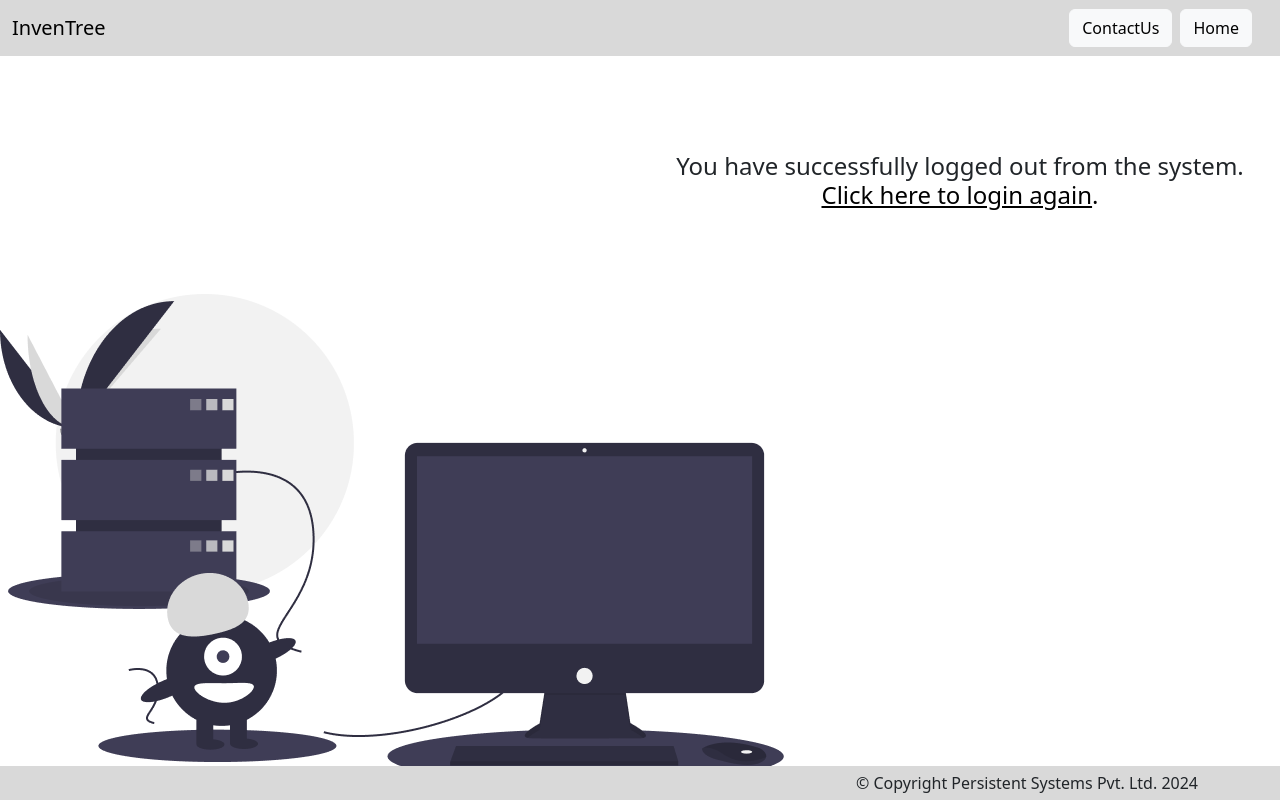
After one commit to OmkarBansode07/omkar_bansode, a Flask app: page /logout in a window 1280 px wide. The commit adds this page. Run offline with Flask 3, Linux system fonts and the light colour scheme; a user stored in the database is signed in; some libraries are stand-ins or nearby versions.

Commit message:
Add new product, add existing product done

```diff
--- a/app.py
+++ b/app.py
@@ -16,26 +16,28 @@ mysql = MySQL(app)
 #Welcome Page
 @app.route('/')
 def welcome():
+  #time.sleep(1)
   return render_template("welcome.html")
 
 #ContactUs Page
 @app.route('/contactus',methods=['GET','POST'] )
 def contactus():
+  #time.sleep(1)
   return render_template("contactus.html")
 
-# Index Page for test
-@app.route('/index', methods=['GET','POST'] )
-def index():
-  if len(session) == 0:
-    return render_template("login.html")
-  else:
-    return render_template("index.html", username = session["username"])
+# # Index Page for test
+# @app.route('/index', methods=['GET','POST'] )
+# def index():
+
+#   if len(session) == 0:
+#     return render_template("login.html")
+#   else:
+#     return render_template("index.html", username = session["username"])
 
 #Login Page for Application
 @app.route('/login', methods=['GET','POST'])
 def login():
-  msg = ''
-
+  #time.sleep(1)
   record = ""
   print(session)
 
@@ -52,12 +54,9 @@ def login():
     cur.execute('select * from users where user_username =%s and user_password = %s',(username, password,))
     record = cur.fetchone()
     print("LOG: record user-m:Post:", record)
-    if record:
+    if record :
         print("LOG: record user:", record)
         #Session start
-
-
-
         session['loggedin'] = True
         session["username"] = username
         cur = mysql.connection.cursor()
@@ -153,23 +152,32 @@ def add_new_product():
     mysql.connection.commit()
     cur.close()
     flash("Added")
-    return render_template(dashboard)
+    return render_template('dashboard.html')
 
 #update new product
 @app.route('/update_product',methods=['GET','POST'])
 def update_product():
   # fetching data from user
-  global barcode_value,p_barcodes
+  global barcode_value,p_barcode,available_stock
 
   if request.method=='GET':
+    available_stock=0
     barcode_value=barcode_scanner.extract_barcode()
     p_barcode=barcode_value[0]
+    cur = mysql.connection.cursor()
+    cur.execute('select product_stock_quantity from products where product_id =%s ',(p_barcode,))
+    stock_query_result=cur.fetchone()
+    for i in stock_query_result:
+      available_stock=i
+    print(available_stock)
+    cur.close()
     return render_template('update_product.html',p_barcode=p_barcode)
 
   else:
     #product_stock_quantity =request.form['productstockquantity']
     cur = mysql.connection.cursor()
-    cur.execute('update products set product_stock_quantity =%s where product_id=%s',(12,p_barcode))
+    new_stock = request.form['productstockquantity']
+    cur.execute('update products set product_stock_quantity =%s where product_id=%s',(available_stock+int(new_stock),p_barcode))
     mysql.connection.commit()
     cur.close()
     flash("Added")
@@ -190,11 +198,11 @@ def resend_otp():
    return redirect(url_for('otp_page'))
 
 #logout function
-@app.route('/logout', methods=['POST'])
+@app.route('/logout', methods=['GET','POST'])
 def logout():
    session.pop("username")
    session.pop("loggedin")
-   return redirect(url_for("login"))
+   return render_template("logout.html")
 
 
 #To run the application
--- a/templates/Dashboard.html
+++ b/templates/Dashboard.html
@@ -46,7 +46,7 @@
             <a href="ContactUs.html">Contact Us</a>
           </button>
           <button class="btn btn-light btn-outline me-2" type="button">
-            <a href="Logout_page.html">Logout</a>
+            <a href="{{url_for('logout')}}">Logout</a>
           </button>
         </div>
       </div>
@@ -58,7 +58,7 @@
                             {% for message in messages %}
                             <div class="alert alert-danger alert-dismissible fade show mt-3" role="alert">
                                 <strong>{{ message.title() }}!</strong>
-                                <button type="button" class="btn-close" data-bs-dismiss="alert" aria-label="Close"></button>
+                                <button type="button" class="btn-close" data-bs-dismiss="success" aria-label="Close"></button>
                               </div>
 
                             {% endfor %}
--- a/templates/add_new_product.html
+++ b/templates/add_new_product.html
@@ -163,7 +163,7 @@
             <div class="modal-content">
                 <div class="modal-body text-center">
                     <h4>Product Added Successfully!</h4>
-                    <button type="button" class="btn btn-light btn-block ms-4" data-bs-dismiss="modal"><a>Close</a></button>
+                    <button type="{{url_for('dashboard')}}" class="btn btn-light btn-block ms-4" data-bs-dismiss="modal"><a>Close</a></button>
                 </div>
             </div>
         </div>
--- a/templates/create_bill.html
+++ b/templates/create_bill.html
@@ -50,7 +50,7 @@
             <div class="col-auto">
                 <button class="btn btn-light btn-outline me-5" type="button"><a href="#">Cancel</a></button>
                 <button class="btn btn-light btn-outline" type="button" data-bs-toggle="modal"
-                    data-bs-target="#scanModal"><a href="#">Scan Product</a></button>
+                    data-bs-target="#scanModal"><a href="{{url_for('create_bill_scanner')}}">Scan Product</a></button>
             </div>
         </div><br>
         <h3>Create Bill</h3>
--- /dev/null
+++ b/templates/logout.html
@@ -0,0 +1,67 @@
+<!doctype html>
+<html lang="en">
+
+<head>
+    <meta charset="utf-8">
+    <meta name="viewport" content="width=device-width, initial-scale=1">
+    <title>InvenTree Software</title>
+    <!-- CSS header files -->
+    <link href="https://cdn.jsdelivr.net/npm/bootstrap@5.3.2/dist/css/bootstrap.min.css" rel="stylesheet"
+        integrity="sha384-T3c6CoIi6uLrA9TneNEoa7RxnatzjcDSCmG1MXxSR1GAsXEV/Dwwykc2MPK8M2HN" crossorigin="anonymous">
+    <link href="/static/style.css" rel="stylesheet">
+</head>
+
+<body>
+    <!-- JavaScript header files  -->
+    <script src="https://cdn.jsdelivr.net/npm/bootstrap@5.3.2/dist/js/bootstrap.bundle.min.js"
+        integrity="sha384-C6RzsynM9kWDrMNeT87bh95OGNyZPhcTNXj1NW7RuBCsyN/o0jlpcV8Qyq46cDfL"
+        crossorigin="anonymous"></script>
+
+    <!-- Header  -->
+
+    <nav class="navbar navbar-expand-lg navbar-light">
+        <div class="container-fluid">
+            <a class="navbar-brand" href="#">InvenTree</a>
+            <button class="navbar-toggler" type="button" data-bs-toggle="collapse"
+                data-bs-target="#navbarSupportedContent" aria-controls="navbarSupportedContent" aria-expanded="false"
+                aria-label="Toggle navigation">
+                <span class="navbar-toggler-icon"></span>
+            </button>
+            <!-- Navbar Icons -->
+            <div class="collapse navbar-collapse justify-content-md-end" id="navbarSupportedContent">
+                <button name="btn-contactus" id="id-contactus" class="btn btn-light btn-outline me-2" type="button"><a
+                        href="/templates/ContactUs.html">ContactUs</a></button>
+                <button name="btn-welcome" id="id-welcome" class="btn btn-light btn-outline me-3" type="button"><a
+                        href="/templates/welcome.html">Home</a></button>
+            </div>
+        </div>
+    </nav>
+    <!-- body content -->
+    <div class="container-fluid">
+        <div class="row justify-content-end mt-lg-5 pt-5">
+            <!-- next login page link para -->
+            <div class="col-md-6 text-center">
+                <h4>You have successfully logged out from the system.<br><a href="{{url_for('login')}}"><u>Click
+                            here to login again</u>.</a>
+                </h4>
+            </div>
+        </div>
+        <!-- logout page image -->
+        <img src="/static/Logout.png" alt="Image" class="img-fluid position-absolute bottom-0 start-0 mb-3"
+            style="max-height: fit-content;">
+    </div>
+
+
+    <!-- footer -->
+    <footer class="footer">
+        <div class="container">
+            <div class="row justify-content-md-end">
+                <div class="col-auto">
+                    <span class="text-bg">© Copyright Persistent Systems Pvt. Ltd. 2024</span>
+                </div>
+            </div>
+        </div>
+    </footer>
+</body>
+
+</html>
--- a/templates/update_product.html
+++ b/templates/update_product.html
@@ -64,7 +64,7 @@
             <div class="mb-3 mt-4">
                 <label for="ProductID" class="form-label">Product ID/Barcode ID :</label>
                 <input type="text" class="form-control" id="id-productid" name="input-productid"
-                    placeholder="Enter Product ID/Barcode ID">
+                    placeholder={{p_barcode}} readonly>
             </div>
             <!-- stock quantity code -->
             <div class="mb-3 mt-4">
```
